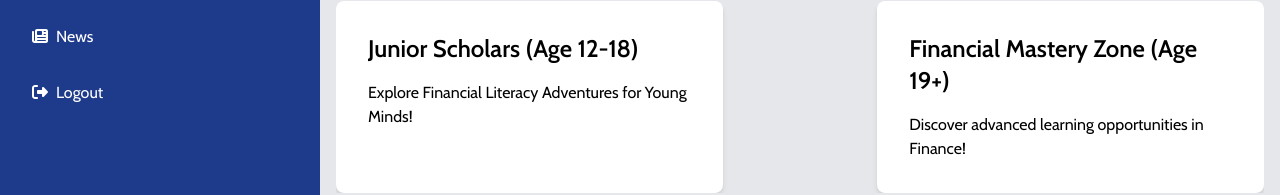
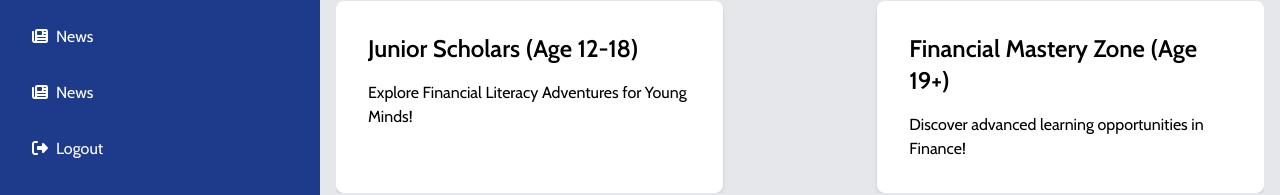
Before and after one commit to talleenkaur17/FintelliLearn, a React (Create React App) app: page /dashboard in a window 1280 px wide. Shown: the part 159-354 px from the top of the page. Built offline with nearby package versions, Linux system fonts and the light colour scheme.

Commit message:
adding tracker

```diff
--- a/src/components/Dashboard/dashboard.jsx
+++ b/src/components/Dashboard/dashboard.jsx
@@ -22,6 +22,9 @@ function Dashboard() {
             </li>
             <li>
               <Link to="/news" className="block py-2 px-4 rounded hover:bg-gray-700" ><FontAwesomeIcon icon={faNewspaper} style={{ color: 'white',marginRight: '0.5rem' }}/>News</Link>
+            </li>
+            <li>
+              <Link to="/tracker" className="block py-2 px-4 rounded hover:bg-gray-700" ><FontAwesomeIcon icon={faNewspaper} style={{ color: 'white',marginRight: '0.5rem' }}/>News</Link>
             </li>
             <li>
               <Link to="/" className="block py-2 px-4 rounded hover:bg-gray-700" ><FontAwesomeIcon icon={faSignOutAlt} style={{ color: 'white',marginRight: '0.5rem' }}/>Logout</Link>
```
Also changed, not shown: src/components/tracker/tracker.jsx (added).
